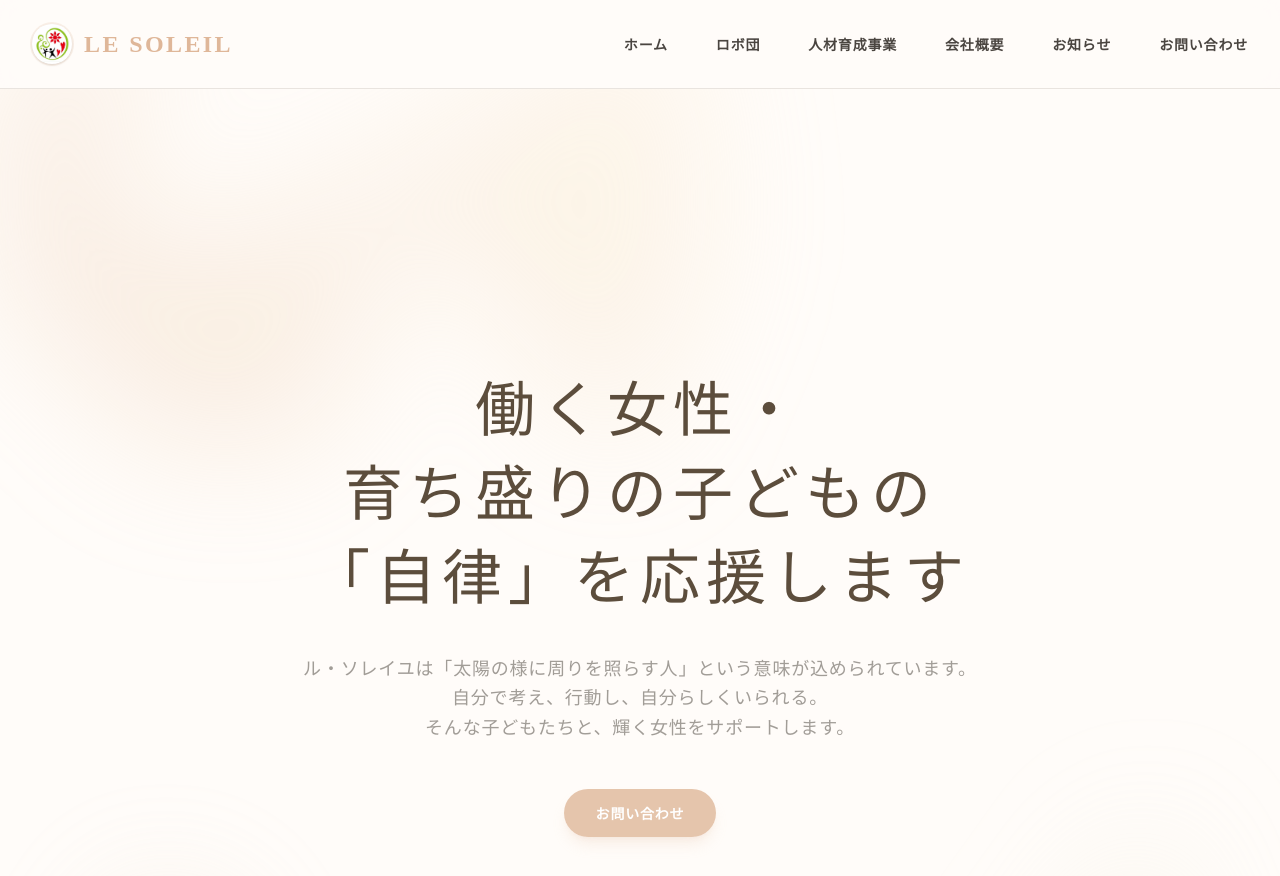
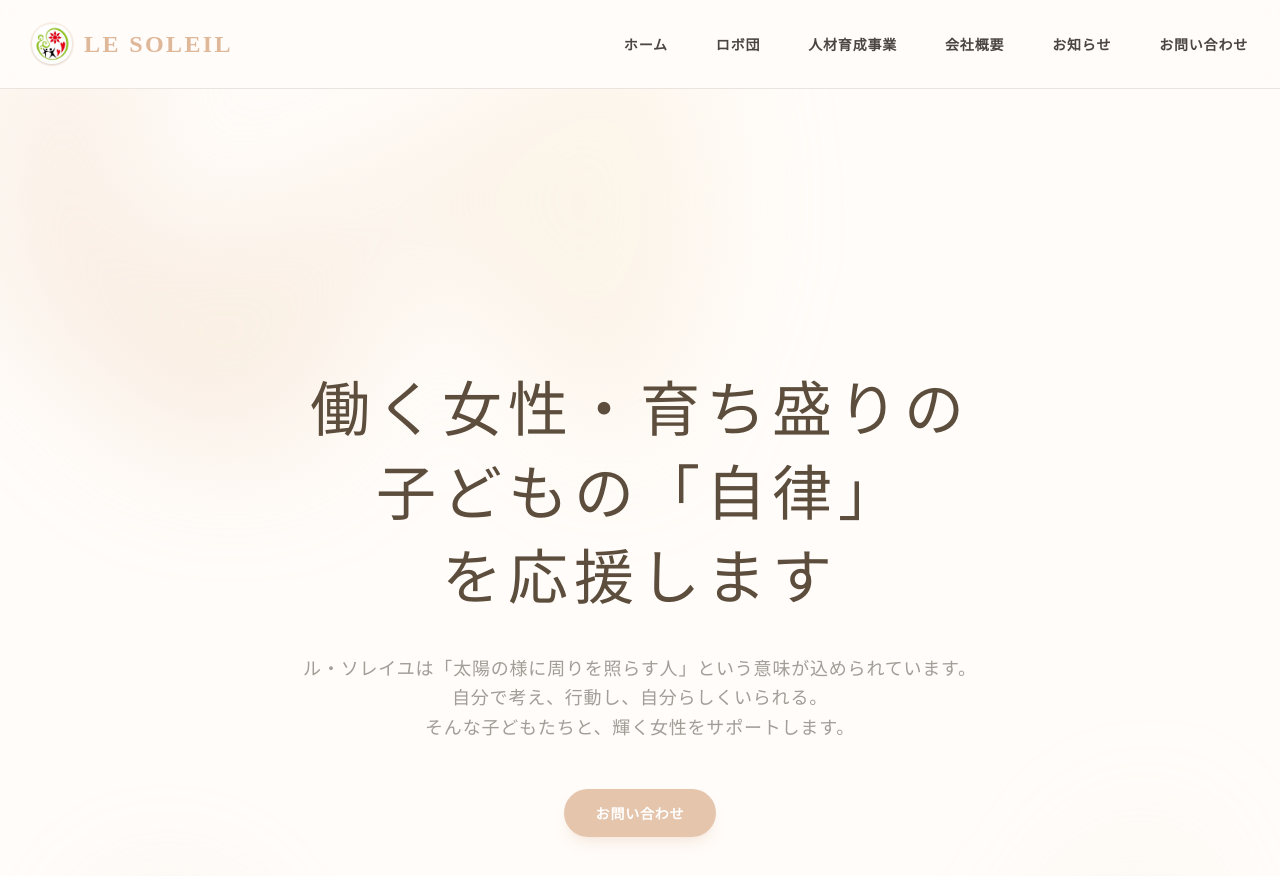
Before and after one commit to soleil0615/soleil_hp, a Next.js app: page / in a window 1280 px wide. Shown: the top 876 px of the page. Built offline with nearby package versions, Linux system fonts and the light colour scheme.

Commit message:
Apply Choice B line breaks to Hero title

```diff
--- a/components/Hero.tsx
+++ b/components/Hero.tsx
@@ -16,7 +16,7 @@ export default function Hero() {
             <div className="relative mx-auto max-w-7xl px-6 py-20 sm:py-48 lg:py-56 flex flex-col items-center justify-center min-h-[80vh] z-10">
                 <div className="text-center w-full max-w-3xl">
                     <h1 className="text-3xl font-bold tracking-[0.05em] text-foreground sm:text-6xl sm:tracking-[0.12em] font-serif text-balance leading-[1.4] sm:leading-[1.2]">
-                        <span className="inline-block">働く女性・</span><span className="inline-block">育ち盛りの子どもの</span><br className="hidden sm:block" /><span className="inline-block">「自律」を応援します</span>
+                        <span className="inline-block">働く女性・育ち盛りの</span><br className="sm:hidden" /><span className="inline-block">子どもの「自律」を応援します</span>
                     </h1>
                     <p className="mt-6 text-base leading-relaxed text-muted-foreground/80 mx-auto text-balance font-light sm:text-lg sm:mt-8 px-4">
                         ル・ソレイユは<span className="inline-block">「太陽の様に周りを照らす人」</span>という<span className="inline-block">意味が込められています。</span><br className="hidden sm:block" />
```
